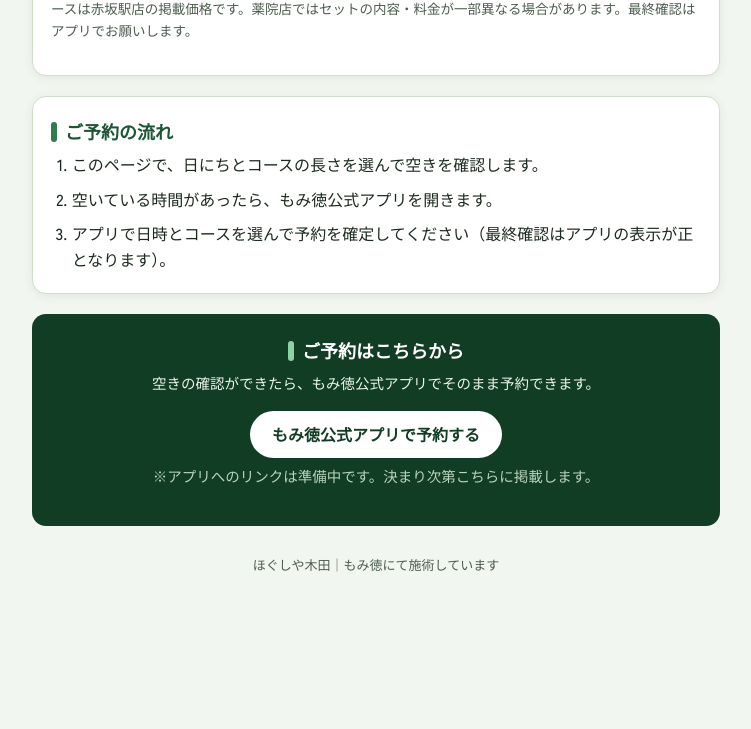
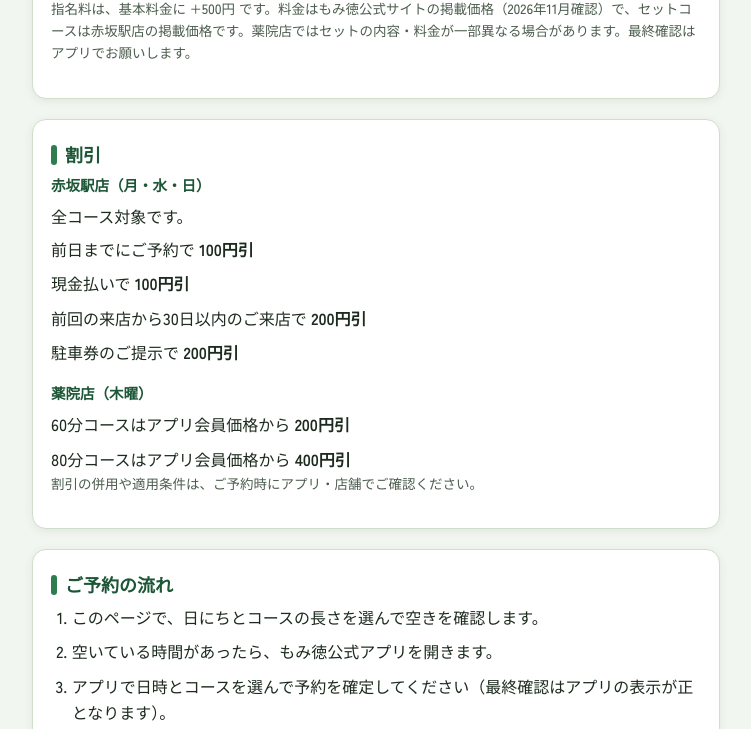
Before and after one commit to mochipj2025/hogushiyakida.yoyaku, a plain HTML site: page index.html in a window 1280 px wide. Shown: the part 2957-3686 px from the top of the page, without its empty margins (264-1015 px from the left). Before the commit the page ends 3601 px from the top, so only its background shows below. Drawn offline with Linux system fonts and the light colour scheme; a web font is replaced by a local one.

Commit message:
割引情報を追加：赤坂駅店は全コース対象の4種、薬院店は60分200円引・80分400円引

```diff
--- a/index.html
+++ b/index.html
@@ -409,6 +409,24 @@
         <p class="hint">指名料は、基本料金に +500円 です。料金はもみ徳公式サイトの掲載価格（2026年11月確認）で、セットコースは赤坂駅店の掲載価格です。薬院店ではセットの内容・料金が一部異なる場合があります。最終確認はアプリでお願いします。</p>
       </section>
 
+      <section class="card" aria-labelledby="h-discount">
+        <h2 id="h-discount">割引</h2>
+        <p class="menu-sub">赤坂駅店（月・水・日）</p>
+        <p style="margin:0 0 6px;">全コース対象です。</p>
+        <ul class="steps" style="list-style:none; padding-left:0;">
+          <li>前日までにご予約で <strong>100円引</strong></li>
+          <li>現金払いで <strong>100円引</strong></li>
+          <li>前回の来店から30日以内のご来店で <strong>200円引</strong></li>
+          <li>駐車券のご提示で <strong>200円引</strong></li>
+        </ul>
+        <p class="menu-sub">薬院店（木曜）</p>
+        <ul class="steps" style="list-style:none; padding-left:0;">
+          <li>60分コースはアプリ会員価格から <strong>200円引</strong></li>
+          <li>80分コースはアプリ会員価格から <strong>400円引</strong></li>
+        </ul>
+        <p class="hint">割引の併用や適用条件は、ご予約時にアプリ・店舗でご確認ください。</p>
+      </section>
+
       <section class="card" aria-labelledby="h-how">
         <h2 id="h-how">ご予約の流れ</h2>
         <ol class="steps">
@@ -466,13 +484,15 @@
           name: "もみ徳 赤坂駅店（旧天神西店）",
           address: "〒810-0041 福岡市中央区大名2丁目4-38 チサンマンション天神3 507室",
           tel: "092-716-4483",
-          access: "地下鉄空港線「赤坂駅」から徒歩1分／西鉄福岡（天神）駅から徒歩5分"
+          access: "地下鉄空港線「赤坂駅」から徒歩1分／西鉄福岡（天神）駅から徒歩5分",
+          discount: "割引（全コース対象）：前日までのご予約で100円引／現金払いで100円引／前回の来店から30日以内のご来店で200円引／駐車券のご提示で200円引"
         },
         yakuin: {
           name: "もみ徳 薬院店",
           address: "〒810-0022 福岡市中央区薬院2丁目3-5 エコール薬院 403",
           tel: "092-791-8850",
-          access: "地下鉄七隈線「薬院大通」1号出口から徒歩0分／西鉄「薬院駅」から徒歩5分"
+          access: "地下鉄七隈線「薬院大通」1号出口から徒歩0分／西鉄「薬院駅」から徒歩5分",
+          discount: "割引：アプリ会員価格から、60分コースは200円引／80分コースは400円引"
         }
       };
       function storeForDow(dow) {
@@ -565,7 +585,8 @@
             '<span class="store-name">この日は ' + store.name + '</span><br />' +
             store.address + '<br />' +
             '電話：<a href="tel:' + store.tel.replace(/-/g, "") + '">' + store.tel + '</a><br />' +
-            store.access;
+            store.access + '<br />' +
+            store.discount;
         } else {
           storeBox.style.display = "none";
           storeBox.innerHTML = "";
```
